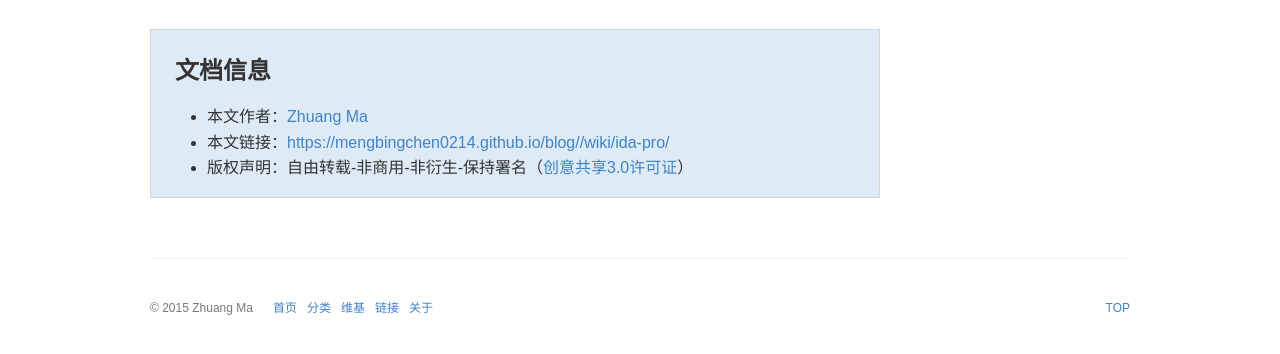
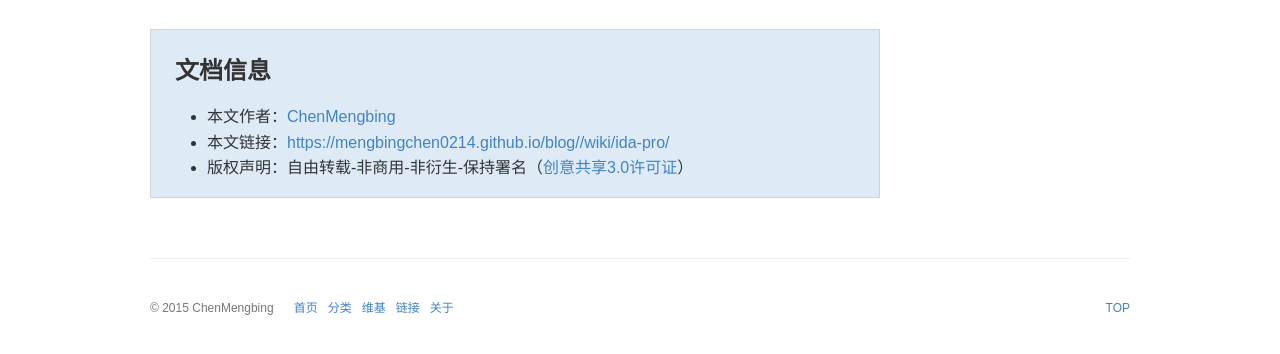
Before and after one commit to mengbingchen0214/blog, a Jekyll site: the page built from _wiki/ida-pro.md, in a window 1280 px wide. Shown: the part 647-1001 px from the top of the page. Built offline with Jekyll 4.4.1, drawn with Linux system fonts in a browser that asks for light colours; some web fonts are replaced; comment, search, counter and statistics services are not loaded; a style sheet for code colours, icons or effects is not loaded.

Commit message:
personal info 53-38line modified

```diff
--- a/_config.yml
+++ b/_config.yml
@@ -50,12 +50,12 @@ highlight_theme: github
 # ---------------- #
 #      Author      #
 # ---------------- #
-author: Zhuang Ma
+author: ChenMengbing
 organization:
 organization_url:
-github_username: mzlogin
-location: Wuhan, China
-email: chumpma@gmail.com
+github_username: mengbingchen0214
+location: Guangzhou, China
+email: mengbingchen0214@gmail.com
 
 # ---------------- #
 #    Navigation    #
```
